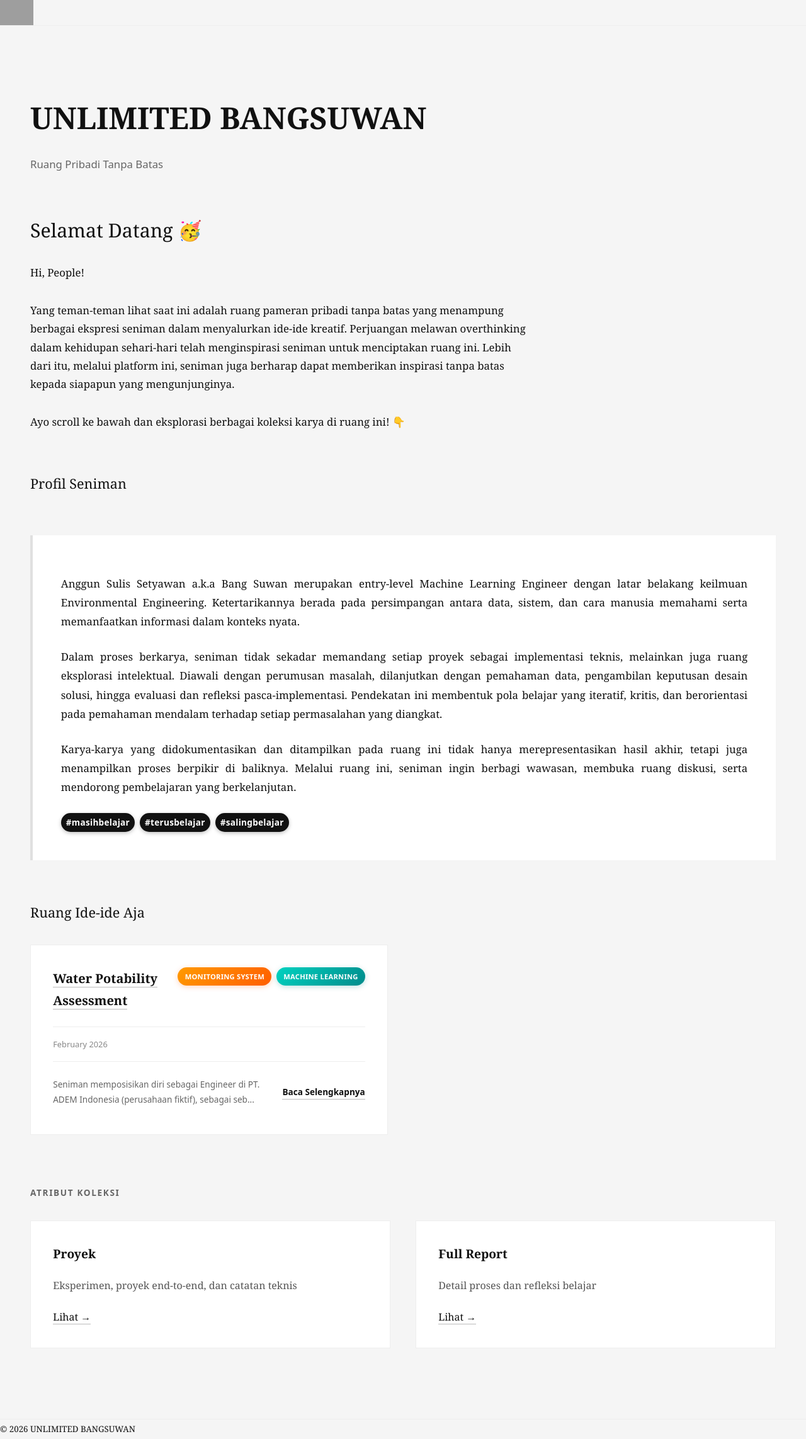
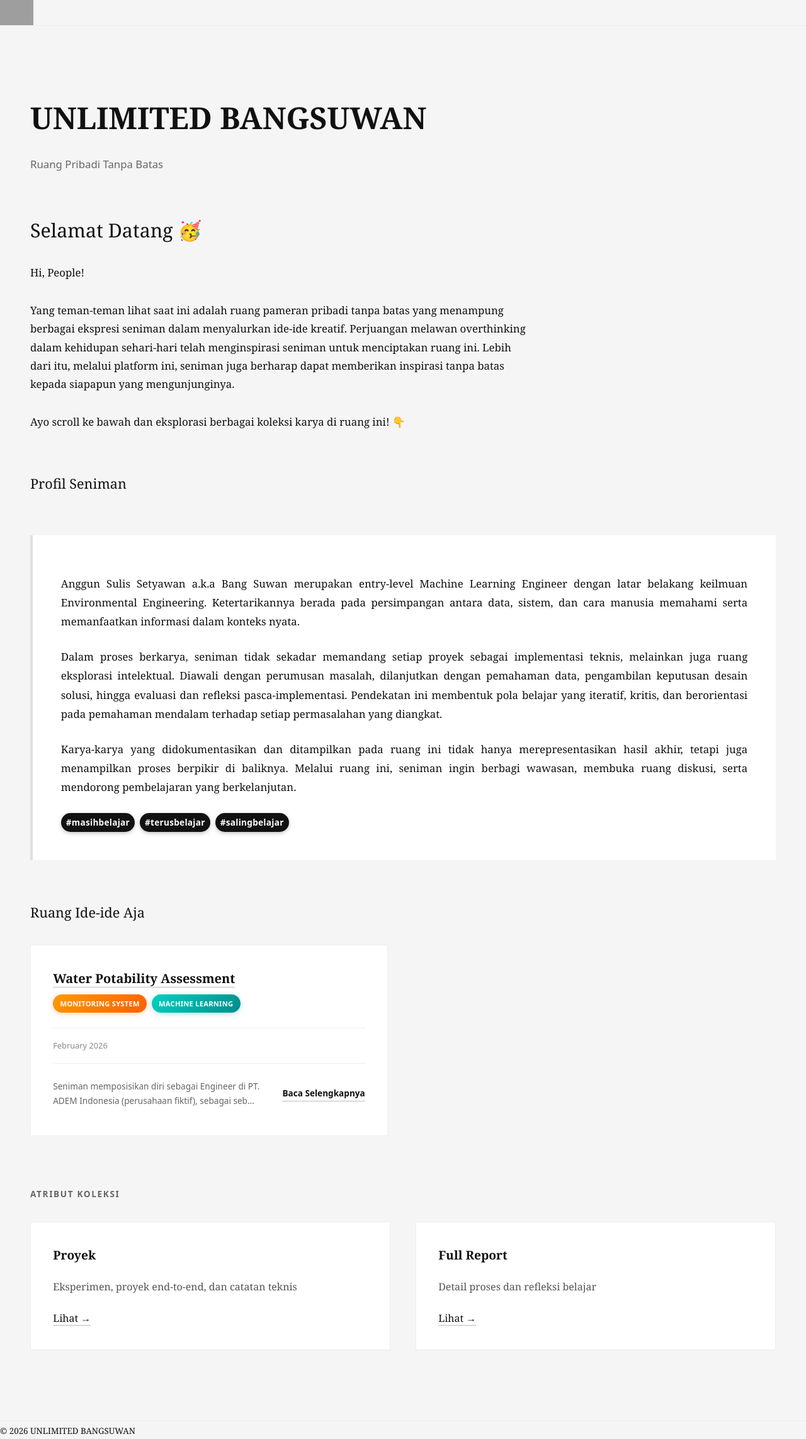
Before and after one commit to Sulbae/Sulbae.github.io, a Jekyll site: the page built from index.md, in a window 1280 px wide. Shown: the whole page at 63% size. Built offline with Jekyll 4.4.1, drawn with Linux system fonts in a browser that asks for light colours; grey boxes are pictures that could not be loaded.

Commit message:
Update home.css

```diff
--- a/assets/css/home.css
+++ b/assets/css/home.css
@@ -239,9 +239,9 @@ a:hover {
   display: flex;
   align-items: flex-start;
   justify-content: space-between;
-  gap: 1rem;
+  gap: 0.5rem 1rem;
   margin-bottom: 1rem;
-  flex-wrap: nowrap;
+  flex-wrap: wrap;
 }
 
 .project-title {
@@ -250,7 +250,8 @@ a:hover {
   font-weight: 600;
   flex: 1 1 auto;
   min-width: 0;
-  word-break: break-word;
+  overflow-wrap: break-word;
+  word-break: normal;
 }
 
 .project-title a {
@@ -268,10 +269,9 @@ a:hover {
 .project-tags-inline {
   display: flex;
   align-items: center;
-  flex-wrap: nowrap;
+  flex-wrap: wrap;
   flex-shrink: 0;
   gap: 0.5rem;
-  margin-left: auto;
 }
 
 .tag-badge {
@@ -499,6 +499,14 @@ details[open] .close-wrapper {
   .home-tabloid {
     padding: 3rem 1.6rem;
   }
+  .project-header {
+    flex-direction: column;
+    align-items: flex-start;
+  }
+  .project-tags-inline {
+    margin-top: 0.5rem;
+    margin-left: 0;
+  }
 }
 
 @media (max-width: 640px) {
```
